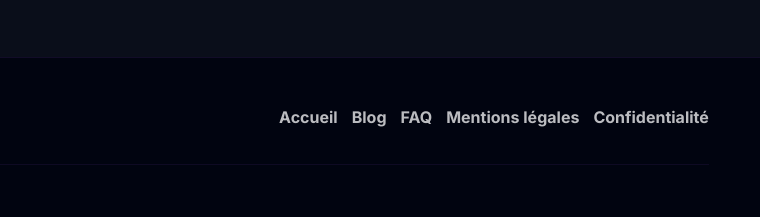
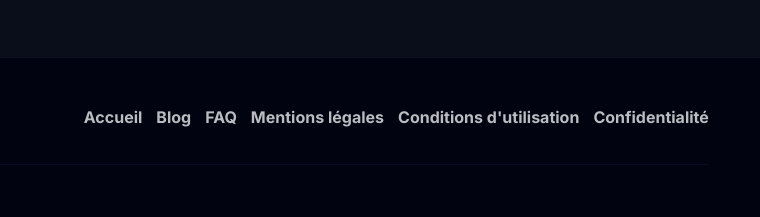
Before and after one commit to geniuslab-ch/Innovation, a website: page mentions-legales.html in a window 1280 px wide. Shown: the part 3715-3932 px from the top of the page, 520-1280 px from the left. Drawn offline with Linux system fonts and the light colour scheme.

```diff
--- a/mentions-legales.html
+++ b/mentions-legales.html
@@ -190,6 +190,7 @@
                 <a class="footer-link" href="blog.html">Blog</a>
                 <a class="footer-link" href="faq.html">FAQ</a>
                 <a class="footer-link" href="mentions-legales.html">Mentions légales</a>
+                <a class="footer-link" href="conditions-utilisation.html">Conditions d'utilisation</a>
                 <a class="footer-link" href="politique-confidentialite.html">Confidentialité</a>
             </div>
         </div>
```
Also changed, not shown: blog.html (+1 -0 lines), faq.html (+1 -0 lines), politique-confidentialite.html (+1 -0 lines).
